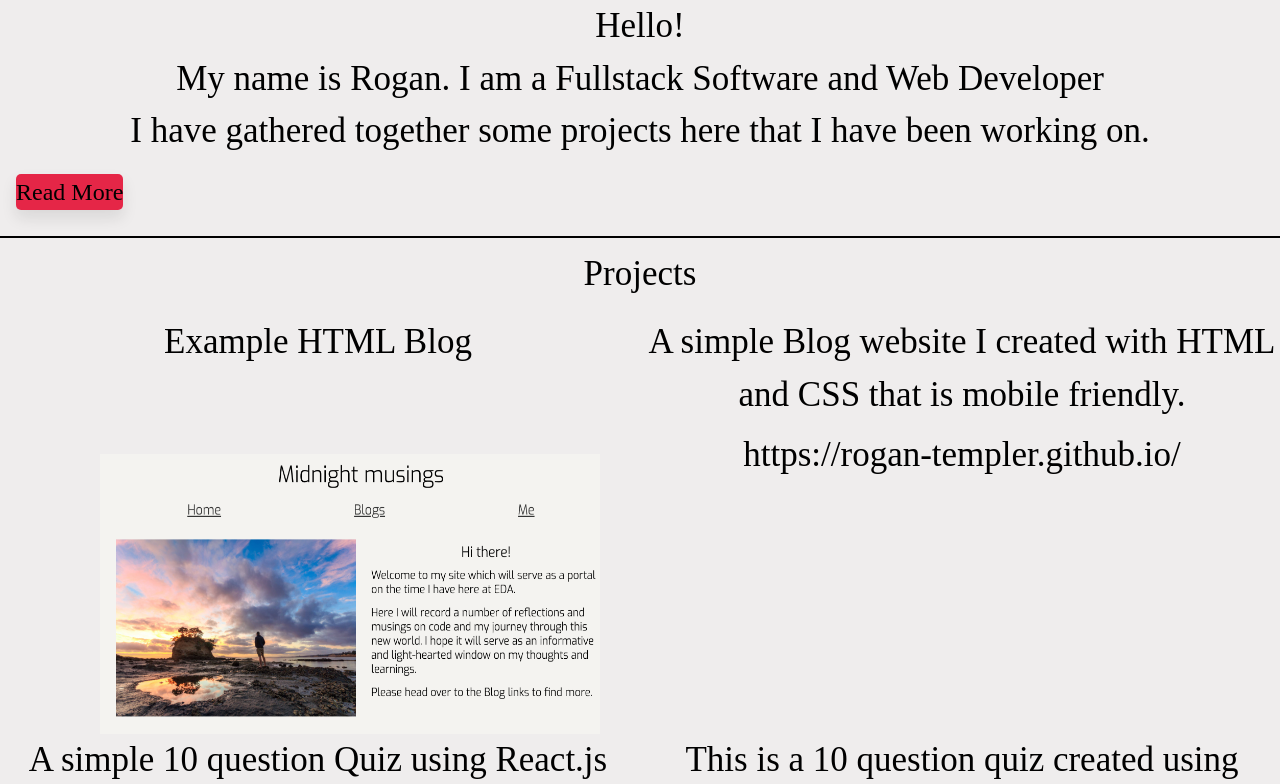
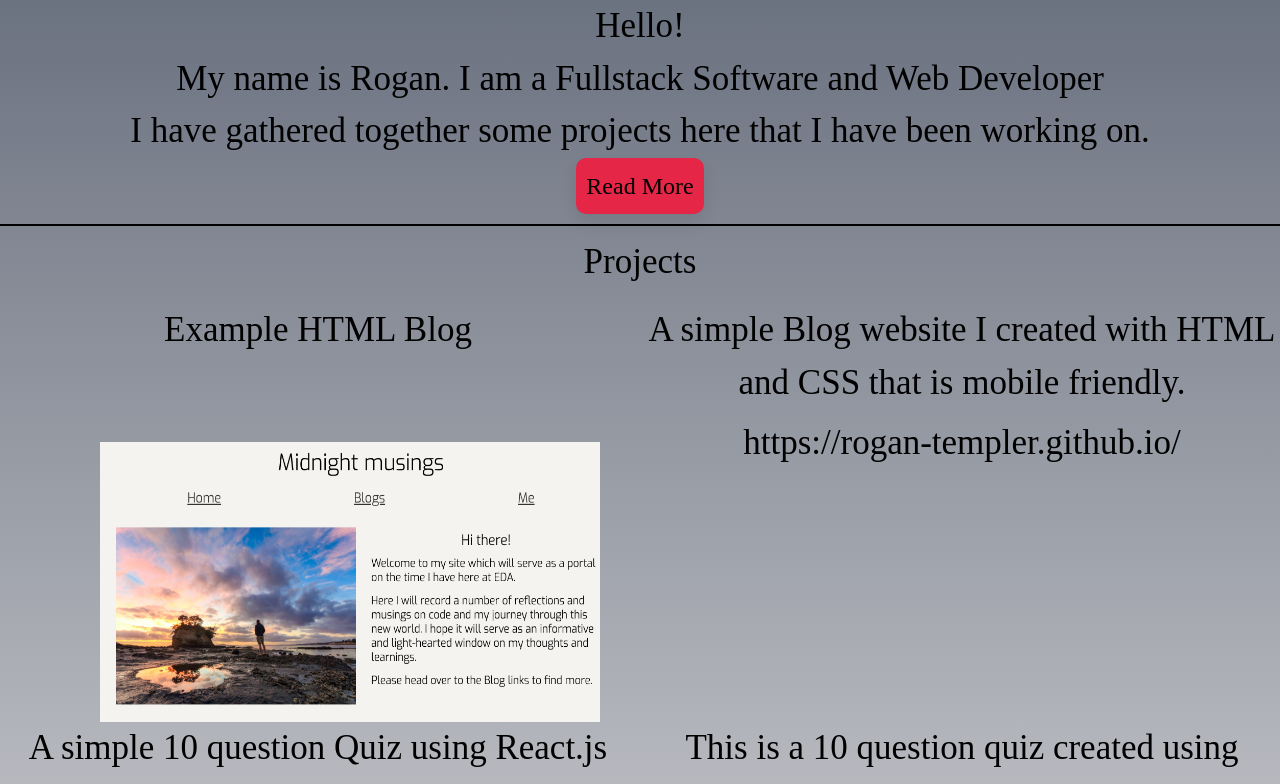
Before and after one commit to rogan-templer/portfolio, a React (Create React App) app in the folder portfolio/: page / in a window 1280 px wide. Shown: the top 784 px of the page. Built offline with nearby package versions, Linux system fonts and the light colour scheme; a web font is replaced by a local one.

Commit message:
further styling with the button element

```diff
--- a/portfolio/public/Styles/main.css
+++ b/portfolio/public/Styles/main.css
@@ -28,11 +28,15 @@ h2 {
 }
 
 button {
-  margin: 1rem;
+  text-align: center;
+  margin: auto;
+  display: flex;
+  justify-content: center;
+  padding: 10px;
   background-color: #e52647 ;
   cursor: pointer;
   font-size: 1.5rem;
   font-family: 'Baloo Chettan 2', cursive;
-  border-radius: 5px;
+  border-radius: 10px;
   box-shadow: 0px 8px 15px rgba(26, 25, 25, 0.1);
 }
--- a/portfolio/src/App.js
+++ b/portfolio/src/App.js
@@ -12,7 +12,7 @@ class App extends Component {
 
   render() {
     return (
-      <div className='container'>
+      <div className='container bg-gradient-to-b from-gray-500'>
           <div className='text-center'>
             <h1>Hello!</h1>
             <p>My name is Rogan. I am a Fullstack Software and Web Developer</p>
@@ -20,7 +20,7 @@ class App extends Component {
           </div>
         {
           this.state.displayBio ? (
-            <div>
+            <div className='text-center'>
               <p>I live in Auckland and have recently pivoted into tech after a prior career as an Underwriter in the Life and disability Insurance world.</p>
               <p>When I am not working I spend time with my family and have been developing a healthy obsession with surfing.</p>
               <button onClick={this.toggleDisplayBio}>Show Less</button>
```
